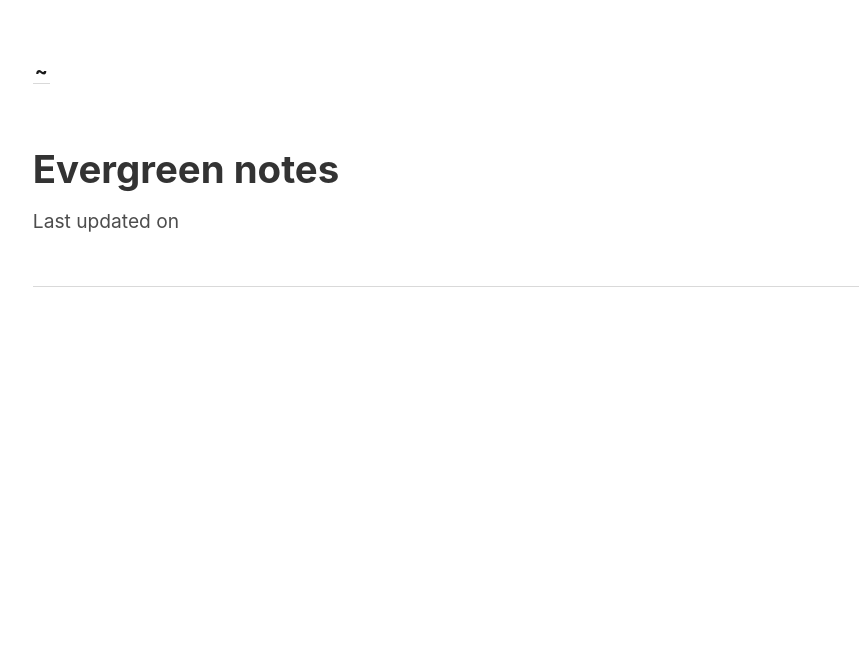
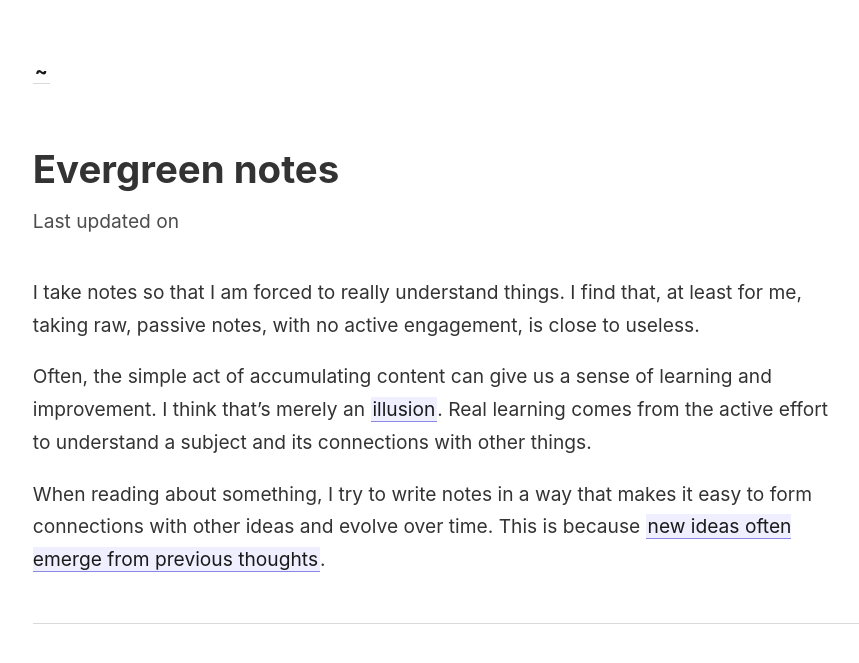
Before and after one commit to mlrv/mlrv.github.io, a Jekyll site: the page built from _notes/evegreen_notes.md, in a window 1280 px wide. Shown: the top 663 px of the page, without its empty margins (44-903 px from the left). Built offline with Jekyll 4.4.1, drawn with Linux system fonts in a browser that asks for light colours.

Commit message:
Continue migration

```diff
--- a/_notes/evegreen_notes.md
+++ b/_notes/evegreen_notes.md
@@ -1,3 +1,9 @@
 ---
 title: Evergreen notes
 ---
+
+I take notes so that I am forced to really understand things. I find that, at least for me, taking raw, passive notes, with no active engagement, is close to useless.
+
+Often, the simple act of accumulating content can give us a sense of learning and improvement. I think that's merely an [[The illusion of accumulating content|illusion]]. Real learning comes from the active effort to understand a subject and its connections with other things.
+
+When reading about something, I try to write notes in a way that makes it easy to form connections with other ideas and evolve over time. This is because [[New ideas emerge from previous thoughts|new ideas often emerge from previous thoughts]].
```
Also changed, not shown: _notes/illusion_accumulating_content.md (added, +7 -0 lines), _notes/new_ideas.md (added, +3 -0 lines).
